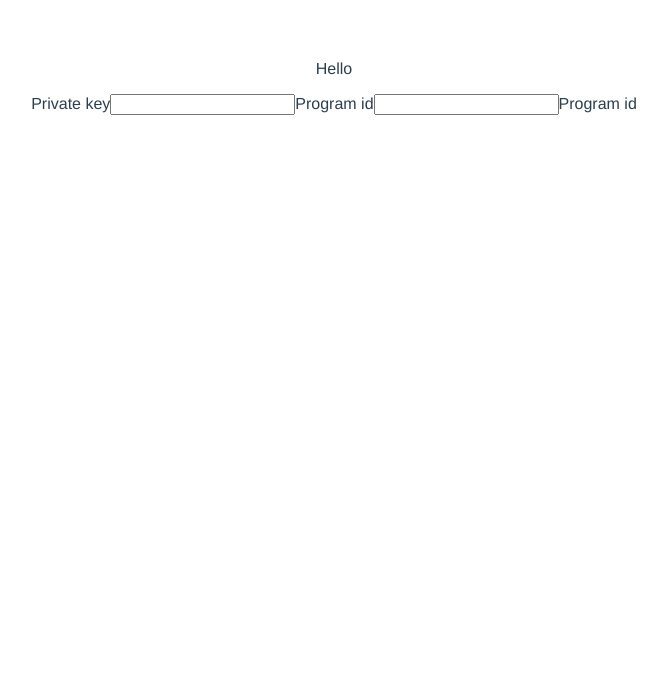
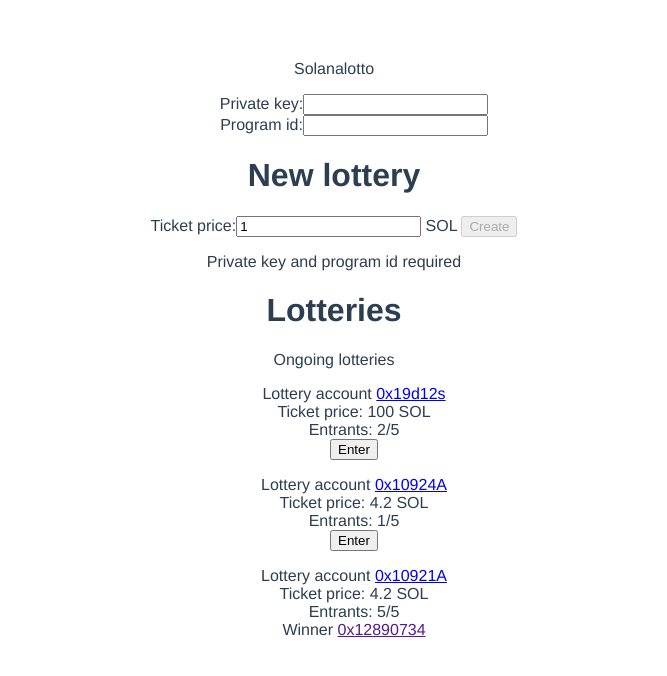
Before and after one commit to Arrowana/solanalotto, a Vue app in the folder ui/: page / in a window 1280 px wide. Shown: the top 676 px of the page, without its empty margins (306-973 px from the left). Built offline with nearby package versions, Linux system fonts and the light colour scheme.

Commit message:
add UI shell

```diff
--- a/ui/src/App.vue
+++ b/ui/src/App.vue
@@ -1,21 +1,35 @@
 <template>
   <div id="app">
-    <p>Hello</p>
+    <p>Solanalotto</p>
     <div>
-      <label>Private key</label>
-      <input v-model="privateKey">
-      <label>Program id</label>
-      <input v-model="programId">
-      <label>Program id</label>
+      <ul>
+        <li>
+          <label>Private key:</label>
+          <input v-model="privateKey">
+        </li>
+        <li>
+          <label>Program id:</label>
+          <input v-model="programId">
+        </li>
+      </ul>
     </div>
+    <CreateLottery :privateKey="privateKey" :programId="programId" />
+    <Lotteries />
   </div>
 </template>
 
 <script>
 //import HelloWorld from './components/HelloWorld.vue'
+import CreateLottery from './components/CreateLottery.vue'
+import Lotteries from './components/Lotteries.vue'
 
 export default {
   name: 'App',
+  data: function() { return {privateKey: '', programId: ''}; },
+  components: {
+    CreateLottery,
+    Lotteries
+  }
 }
 </script>
 
@@ -28,4 +42,7 @@ export default {
   color: #2c3e50;
   margin-top: 60px;
 }
+ul {
+  list-style-type: none;
+}
 </style>
--- /dev/null
+++ b/ui/src/components/CreateLottery.vue
@@ -0,0 +1,26 @@
+<template>
+  <div>
+    <h1>New lottery</h1>
+    <label>Ticket price:</label><input v-model="ticketPrice"> SOL
+    <button v-on:click="create" :disabled="!canCreate()">Create</button>
+    <p v-if="!canCreate()">Private key and program id required</p>
+  </div>
+</template>
+
+<script>
+export default {
+  data: function() { return {ticketPrice: 1}; },
+  props: {
+    privateKey: {type: String, required: true},
+    programId: {type: String, required: true}
+  },
+  methods: {
+    create: function() {
+      // TODO
+    },
+    canCreate: function() {
+      return this.$propsprivateKey !== '' && this.$props.programId !== '';
+    }
+  }
+}
+</script>
--- /dev/null
+++ b/ui/src/components/Lotteries.vue
@@ -0,0 +1,30 @@
+<template>
+  <div class="hello">
+    <h1>Lotteries</h1>
+    <p>
+        Ongoing lotteries
+    </p>
+    <div>
+      <ul v-for="lottery in lotteries" :key="lottery.pubkey">
+        <li>Lottery account <a href="Explorer">{{ lottery.pubkey }}</a></li>
+        <li>Ticket price: {{ lottery.ticketPrice }} SOL</li>
+        <li>Entrants: {{ lottery.entrant_count }}/{{ lottery.max_entrant_count }}</li>
+        <li v-if="lottery.winnerPubkey">Winner <a href="">{{ lottery.winnerPubkey }}</a></li>
+        <button v-if="!lottery.winnerPubkey">Enter</button>
+      </ul>
+    </div>
+  </div>
+</template>
+
+<script>
+export default {
+  data: function() {
+    return {
+      lotteries: [
+        {pubkey: '0x19d12s', ticketPrice: 100, winnerPubkey: null, entrant_count: 2, max_entrant_count: 5},
+        {pubkey: '0x10924A', ticketPrice: 4.2, winnerPubkey: null, entrant_count: 1, max_entrant_count: 5},
+        {pubkey: '0x10921A', ticketPrice: 4.2, winnerPubkey: '0x12890734', entrant_count: 5, max_entrant_count: 5}
+    ]};
+  }
+}
+</script>
```
Also changed, not shown: ui/src/layout.js (+17 -0 lines), ui/src/lottery.js (+30 -50 lines), 1 other file (tests, documents, lock files or other folders).
